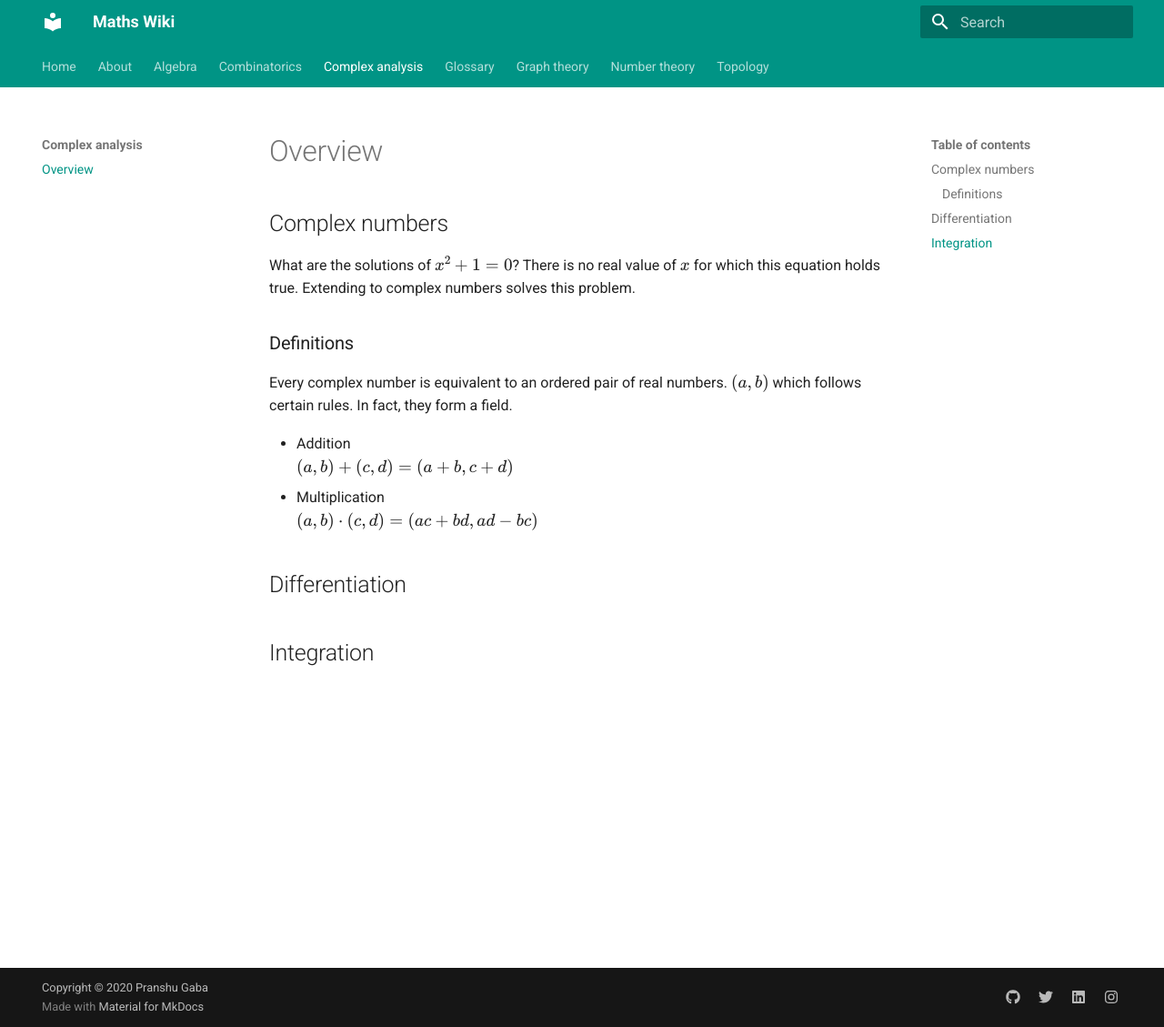
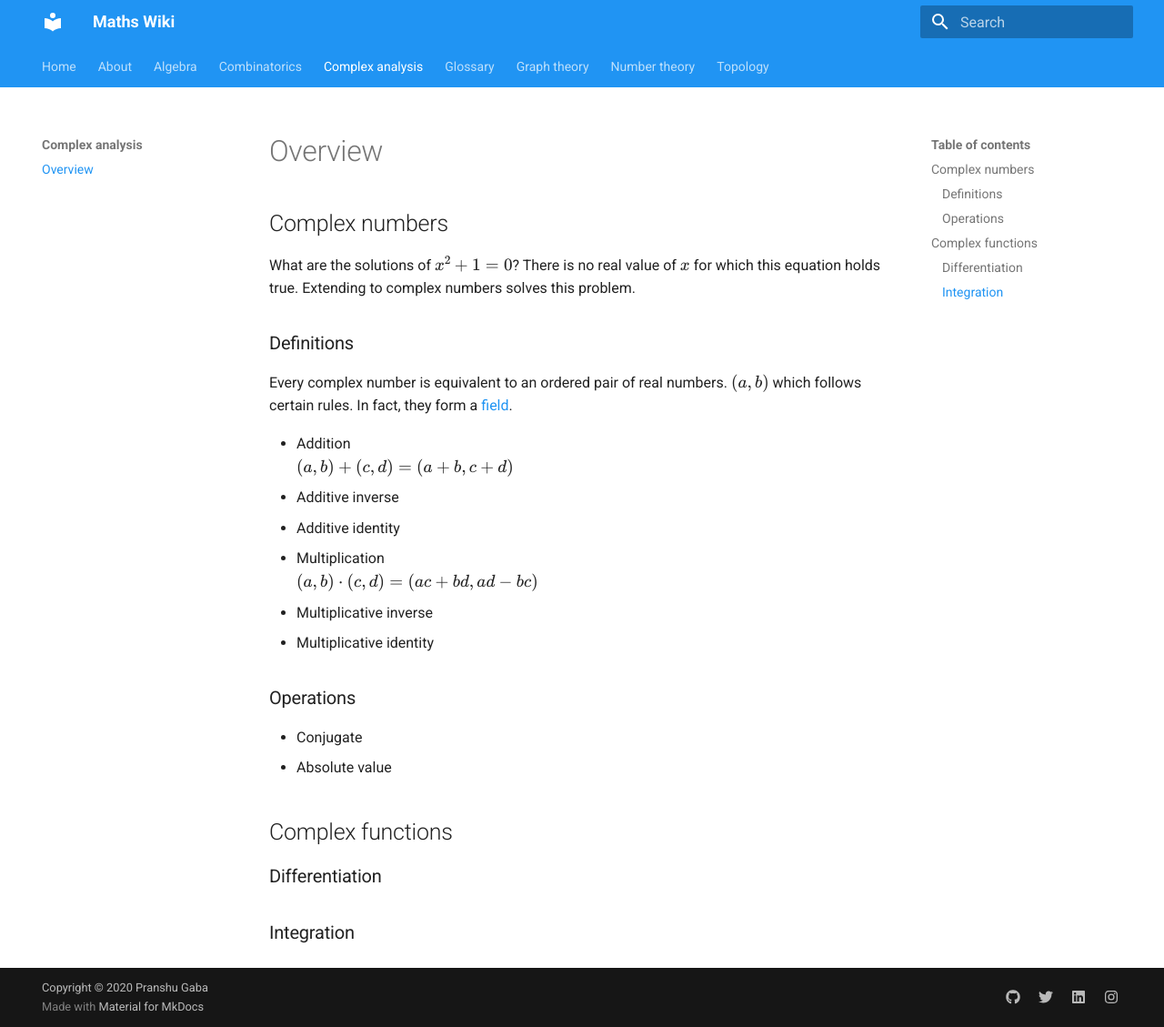
Before and after one commit to pranshugaba/maths-wiki, an MkDocs documentation site: the page built from docs/complex-analysis/introduction.md, in a window 1280 px wide and 1129 px high. Shown: the whole window at 91% size. Built offline with MkDocs 1.6.1 and Material for MkDocs 9.7.7, drawn with Linux system fonts in a browser that asks for light colours; formulas are drawn with MathJax 3.

Commit message:
Add more content

```diff
--- a/docs/complex-analysis/introduction.md
+++ b/docs/complex-analysis/introduction.md
@@ -7,16 +7,25 @@ What are the solutions of $x^2 + 1 = 0$? There is no real value of $x$ for which
 
 ### Definitions
 
-Every complex number is equivalent to an ordered pair of real numbers. $(a, b)$ which follows certain rules. In fact, they form a field.
+Every complex number is equivalent to an ordered pair of real numbers. $(a, b)$ which follows certain rules. In fact, they form a [field](../glossary/field.md).
 
 - Addition
   $(a, b) + (c, d) = (a + b, c + d)$
+- Additive inverse
+- Additive identity
 - Multiplication
   $(a, b) \cdot (c, d) = (ac + bd, ad - bc)$
+- Multiplicative inverse
+- Multiplicative identity
+
+### Operations
+
+- Conjugate
+- Absolute value
+
+## Complex functions
+
+### Differentiation
 
 
-
-## Differentiation
-
-
-## Integration
+### Integration
--- a/mkdocs.yml
+++ b/mkdocs.yml
@@ -8,8 +8,8 @@ theme:
   language: en
 
   palette:
-    primary: teal
-    accent: teal
+    primary: blue
+    accent: indigo
 
   features:
     - tabs
```
Also changed, not shown: docs/algebra/groups.md (added, +1 -0 lines), docs/algebra/introduction.md (+5 -0 lines), docs/algebra/rings.md (added, +1 -0 lines), docs/combinatorics/introduction.md (line endings or trailing spaces), docs/graph-theory/introduction.md (renamed from docs/graph-theory/what-is-a-graph.md), 1 other file.
